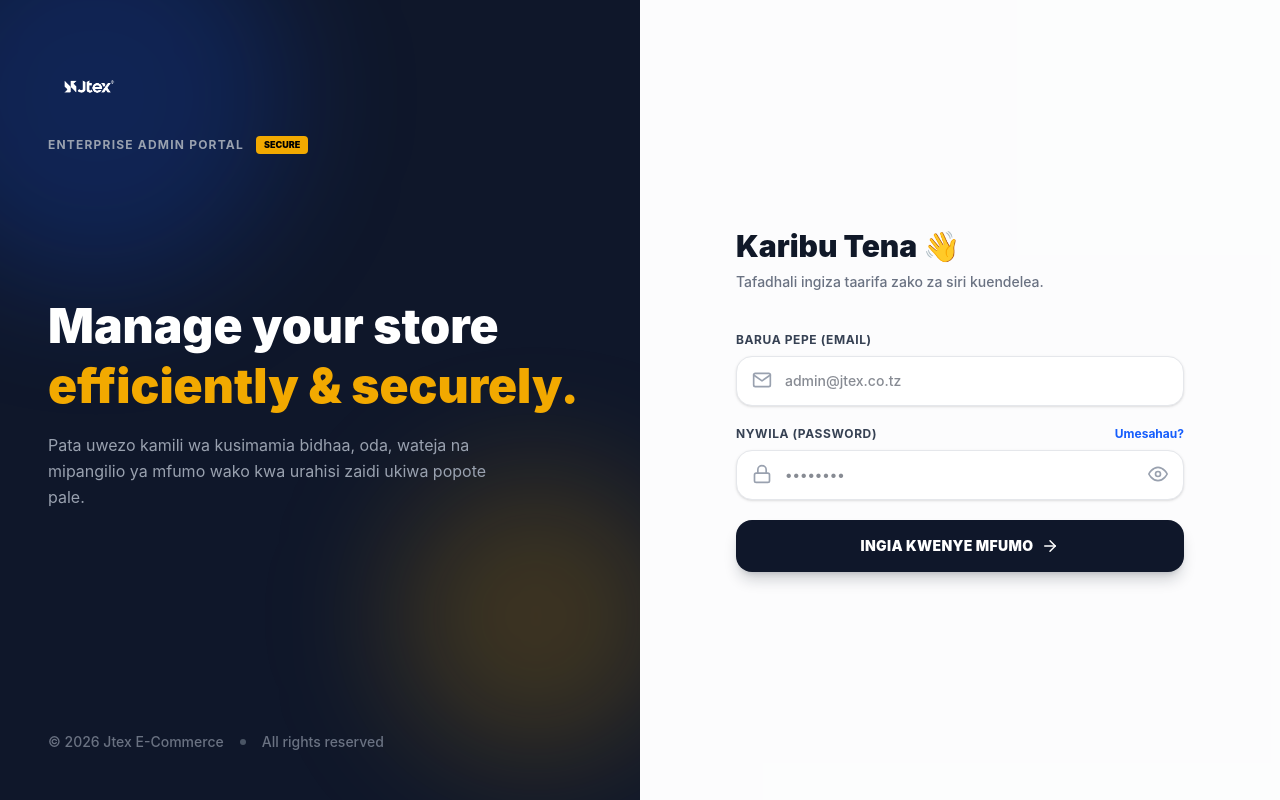
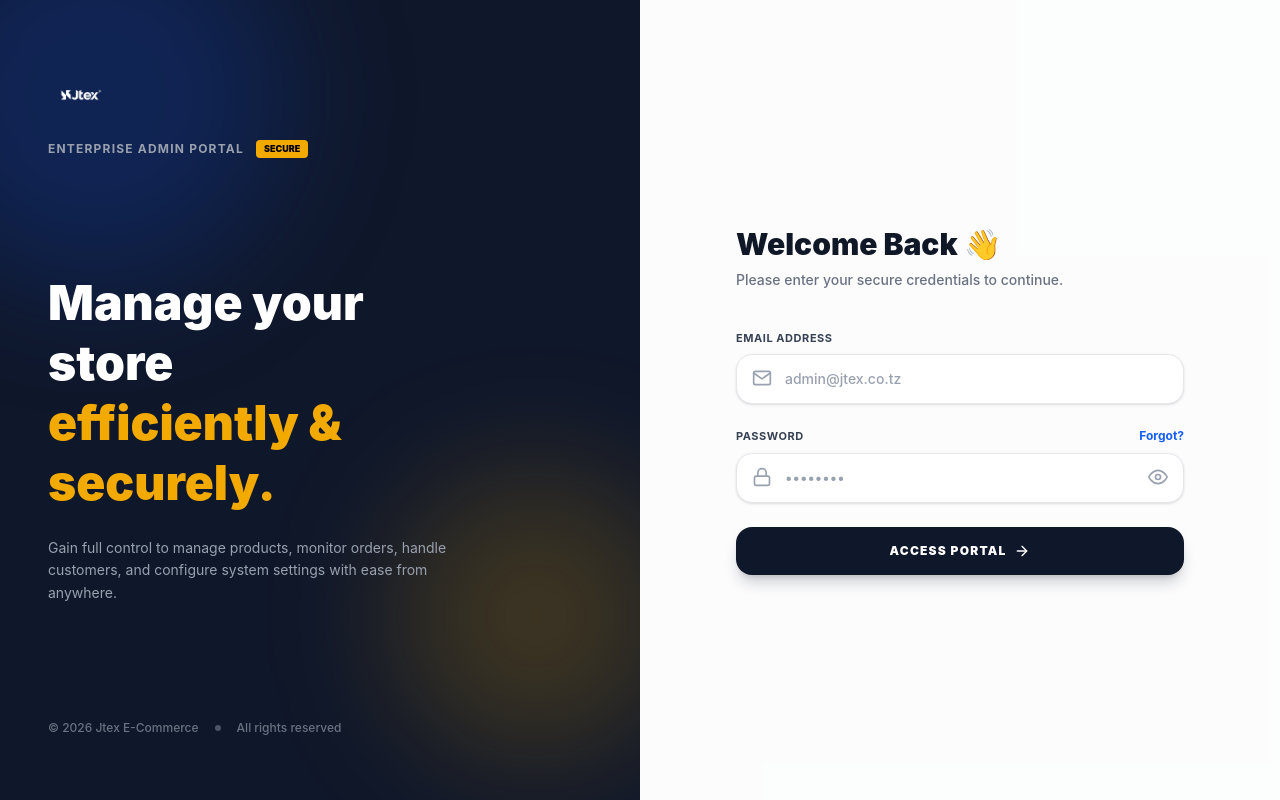
Before and after one commit to bennytech32/jtex-ecommerce, a Next.js app in the folder frontend/: page /admin/login in a window 1280 px wide. Built offline with nearby package versions, Linux system fonts and the light colour scheme.

Commit message:
Update admin login layout to no-scroll split-screen and translate to English

```diff
--- a/frontend/app/admin/login/page.tsx
+++ b/frontend/app/admin/login/page.tsx
@@ -15,7 +15,7 @@ export default function AdminLoginPage() {
     setIsLoading(true);
     setError('');
 
-    // Tunasafisha email na password kutoa 'spaces' zilizojificha (Kama za Autofill)
+    // Trim invisible spaces (Autofill prevention)
     const cleanEmail = email.trim();
     const cleanPassword = password.trim();
 
@@ -25,80 +25,80 @@ export default function AdminLoginPage() {
         localStorage.setItem('jtex_admin_token', mockToken);
 
         setTimeout(() => {
-            // Hii inailazimisha browser ku-load page mpya bila kujali Next.js Cache
+            // Force reload to bypass Next.js cache
             window.location.href = '/admin/dashboard';
         }, 800);
     } else {
         setTimeout(() => {
             setIsLoading(false);
-            setError('Nenosiri au Barua pepe si sahihi. Jaribu kuandika kwa mkono.');
+            setError('Invalid email or password. Please try again.');
         }, 800);
     }
   };
 
   return (
-    <div className="min-h-screen flex bg-white font-sans">
+    // 'h-screen' and 'overflow-hidden' ensure the page does not scroll
+    <div className="h-screen w-full flex bg-white font-sans overflow-hidden">
 
-      {/* LEFT PANEL - BRANDING (Inaonekana kwenye PC tu) */}
-      <div className="hidden lg:flex lg:w-1/2 bg-[#0F172A] relative flex-col justify-between p-12 overflow-hidden">
+      {/* LEFT PANEL - BRANDING (Desktop Only) */}
+      <div className="hidden lg:flex lg:w-1/2 bg-[#0F172A] relative flex-col justify-between p-12 overflow-hidden h-full">
         {/* Background Decorations */}
         <div className="absolute top-0 left-0 w-full h-full overflow-hidden z-0 pointer-events-none">
             <div className="absolute -top-24 -left-24 w-96 h-96 bg-blue-600/20 rounded-full blur-3xl"></div>
             <div className="absolute bottom-10 -right-10 w-72 h-72 bg-[#F2A900]/20 rounded-full blur-3xl"></div>
         </div>
 
-        {/* LOGO MPYA - DESKTOP */}
-        <div className="relative z-10 flex flex-col items-start">
+        {/* LOGO - DESKTOP */}
+        <div className="relative z-10 flex flex-col items-start mt-4">
             <img
               src="/logo.png"
               alt="Jtex Logo"
-              className="h-16 lg:h-20 object-contain brightness-0 invert"
-              // Tunatumia 'brightness-0 invert' kuifanya iwe nyeupe kabisa kwenye dark background
+              className="h-14 lg:h-16 object-contain brightness-0 invert"
             />
-            <div className="mt-2 inline-flex items-center">
+            <div className="mt-3 inline-flex items-center">
               <span className="text-gray-400 font-bold tracking-widest uppercase text-xs">Enterprise Admin Portal</span>
               <span className="ml-3 bg-[#F2A900] text-black text-[9px] font-black px-2 py-0.5 rounded-sm">SECURE</span>
             </div>
         </div>
 
-        <div className="relative z-10 mb-20">
-            <h1 className="text-4xl xl:text-5xl font-black text-white leading-tight mb-4">
+        <div className="relative z-10 flex-grow flex flex-col justify-center max-w-md">
+            <h1 className="text-4xl xl:text-5xl font-black text-white leading-tight mb-6">
                 Manage your store <br/> <span className="text-[#F2A900]">efficiently & securely.</span>
             </h1>
-            <p className="text-gray-400 text-base max-w-md leading-relaxed">
-                Pata uwezo kamili wa kusimamia bidhaa, oda, wateja na mipangilio ya mfumo wako kwa urahisi zaidi ukiwa popote pale.
+            <p className="text-gray-400 text-sm leading-relaxed">
+                Gain full control to manage products, monitor orders, handle customers, and configure system settings with ease from anywhere.
             </p>
         </div>
 
-        <div className="relative z-10 flex items-center gap-4 text-sm text-gray-500 font-medium">
+        <div className="relative z-10 flex items-center gap-4 text-xs text-gray-500 font-medium mb-4">
             <span>&copy; {new Date().getFullYear()} Jtex E-Commerce</span>
             <span className="w-1.5 h-1.5 rounded-full bg-gray-600"></span>
             <span>All rights reserved</span>
         </div>
       </div>
 
-      {/* RIGHT PANEL - LOGIN FORM (Full width kwenye simu, nusu kwenye PC) */}
-      <div className="w-full lg:w-1/2 flex items-center justify-center p-6 sm:p-12 bg-gray-50/50 relative">
+      {/* RIGHT PANEL - LOGIN FORM */}
+      <div className="w-full lg:w-1/2 h-full flex flex-col items-center justify-center p-6 sm:p-12 bg-gray-50/50 relative overflow-y-auto">
 
-        {/* LOGO MPYA - MOBILE ONLY */}
+        {/* LOGO - MOBILE ONLY */}
         <div className="absolute top-6 left-6 lg:hidden flex items-center gap-2">
             <img
               src="/logo.png"
               alt="Jtex Logo"
-              className="h-10 object-contain"
+              className="h-8 object-contain"
             />
             <span className="bg-[#0F172A] text-white text-[9px] font-black px-2 py-0.5 rounded-sm mt-1">ADMIN</span>
         </div>
 
-        <div className="w-full max-w-md mt-10 lg:mt-0">
+        <div className="w-full max-w-md my-auto">
 
-            {/* Header ya Fomu */}
+            {/* Form Header */}
             <div className="mb-10 text-center lg:text-left">
-                <h2 className="text-3xl font-black text-gray-900 mb-2">Karibu Tena 👋</h2>
-                <p className="text-gray-500 text-sm font-medium">Tafadhali ingiza taarifa zako za siri kuendelea.</p>
+                <h2 className="text-3xl font-black text-gray-900 mb-2">Welcome Back 👋</h2>
+                <p className="text-gray-500 text-sm font-medium">Please enter your secure credentials to continue.</p>
             </div>
 
-            {/* Error Alert yenye muonekano mzuri */}
+            {/* Error Alert */}
             {error && (
                 <div className="bg-red-50 text-red-600 p-4 rounded-2xl text-sm font-bold mb-6 flex items-start gap-3 border border-red-100 shadow-sm animate-fade-in">
                     <FiShield className="text-xl flex-shrink-0 mt-0.5"/>
@@ -107,9 +107,9 @@ export default function AdminLoginPage() {
             )}
 
             {/* Form */}
-            <form onSubmit={handleLogin} className="space-y-5">
+            <form onSubmit={handleLogin} className="space-y-6">
                 <div>
-                    <label className="block text-xs font-bold text-gray-700 uppercase tracking-wider mb-2">Barua Pepe (Email)</label>
+                    <label className="block text-[11px] font-bold text-gray-700 uppercase tracking-wider mb-2">Email Address</label>
                     <div className="relative group">
                         <FiMail className="absolute left-4 top-3.5 text-gray-400 group-focus-within:text-[#F2A900] transition-colors" size={20}/>
                         <input
@@ -117,7 +117,7 @@ export default function AdminLoginPage() {
                             required
                             value={email}
                             onChange={(e) => setEmail(e.target.value)}
-                            className="w-full pl-12 pr-4 py-3.5 bg-white border border-gray-200 rounded-2xl outline-none focus:ring-4 focus:ring-[#F2A900]/10 focus:border-[#F2A900] transition-all text-sm font-medium text-gray-900 shadow-sm"
+                            className="w-full pl-12 pr-4 py-3.5 bg-white border border-gray-200 rounded-2xl outline-none focus:ring-4 focus:ring-[#F2A900]/10 focus:border-[#F2A900] transition-all text-sm font-medium text-gray-900 shadow-sm placeholder-gray-400"
                             placeholder="admin@jtex.co.tz"
                         />
                     </div>
@@ -125,8 +125,8 @@ export default function AdminLoginPage() {
 
                 <div>
                     <div className="flex justify-between items-center mb-2">
-                        <label className="text-xs font-bold text-gray-700 uppercase tracking-wider">Nywila (Password)</label>
-                        <button type="button" className="text-xs font-bold text-blue-600 hover:text-[#F2A900] transition-colors">Umesahau?</button>
+                        <label className="text-[11px] font-bold text-gray-700 uppercase tracking-wider">Password</label>
+                        <button type="button" className="text-xs font-bold text-blue-600 hover:text-[#F2A900] transition-colors">Forgot?</button>
                     </div>
                     <div className="relative group">
                         <FiLock className="absolute left-4 top-3.5 text-gray-400 group-focus-within:text-[#F2A900] transition-colors" size={20}/>
@@ -135,7 +135,7 @@ export default function AdminLoginPage() {
                             required
                             value={password}
                             onChange={(e) => setPassword(e.target.value)}
-                            className="w-full pl-12 pr-12 py-3.5 bg-white border border-gray-200 rounded-2xl outline-none focus:ring-4 focus:ring-[#F2A900]/10 focus:border-[#F2A900] transition-all text-sm font-medium text-gray-900 shadow-sm"
+                            className="w-full pl-12 pr-12 py-3.5 bg-white border border-gray-200 rounded-2xl outline-none focus:ring-4 focus:ring-[#F2A900]/10 focus:border-[#F2A900] transition-all text-sm font-medium text-gray-900 shadow-sm placeholder-gray-400"
                             placeholder="••••••••"
                         />
                         <button
@@ -150,21 +150,21 @@ export default function AdminLoginPage() {
 
                 <button
                     disabled={isLoading}
-                    className="w-full bg-[#0F172A] hover:bg-black text-white py-4 rounded-2xl font-black text-sm uppercase tracking-wide transition-all flex items-center justify-center gap-2 shadow-lg shadow-gray-900/20 disabled:opacity-70 disabled:cursor-not-allowed mt-4 group"
+                    className="w-full bg-[#0F172A] hover:bg-black text-white py-4 rounded-2xl font-black text-xs uppercase tracking-widest transition-all flex items-center justify-center gap-2 shadow-lg shadow-gray-900/20 disabled:opacity-70 disabled:cursor-not-allowed mt-2 group"
                 >
                     {isLoading ? (
                         <span className="flex items-center gap-2">
                            <span className="w-4 h-4 border-2 border-white/30 border-t-white rounded-full animate-spin"></span>
-                           Inaingia...
+                           Authenticating...
                         </span>
                     ) : (
-                        <>Ingia Kwenye Mfumo <FiArrowRight className="group-hover:translate-x-1 transition-transform" size={18}/></>
+                        <>Access Portal <FiArrowRight className="group-hover:translate-x-1 transition-transform" size={16}/></>
                     )}
                 </button>
             </form>
 
-            <div className="mt-10 lg:hidden text-center">
-                <p className="text-[11px] text-gray-400 font-medium">
+            <div className="mt-12 lg:hidden text-center">
+                <p className="text-[10px] text-gray-400 font-medium uppercase tracking-wide">
                     &copy; {new Date().getFullYear()} Jtex. All rights reserved.
                 </p>
             </div>
```
